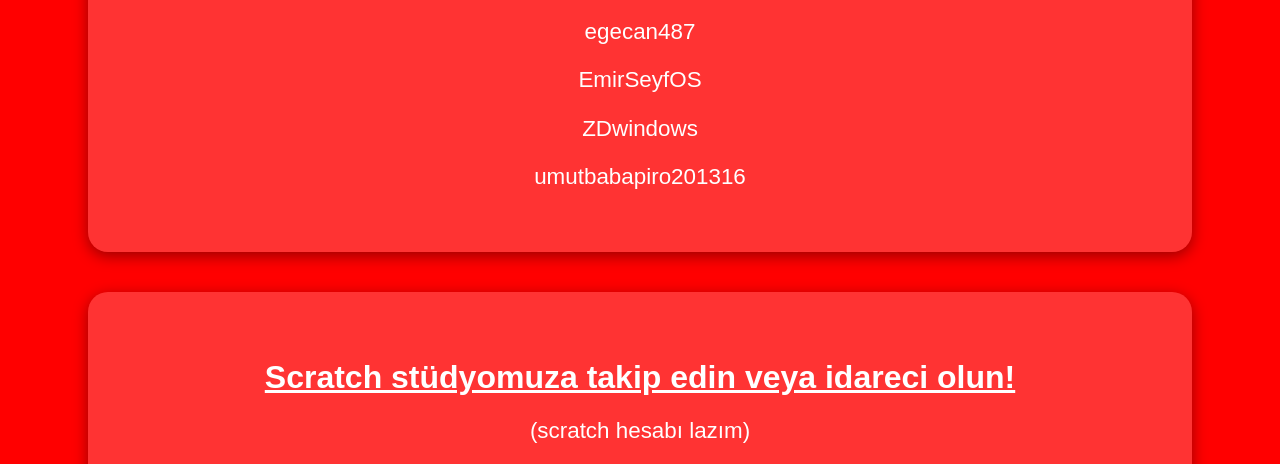
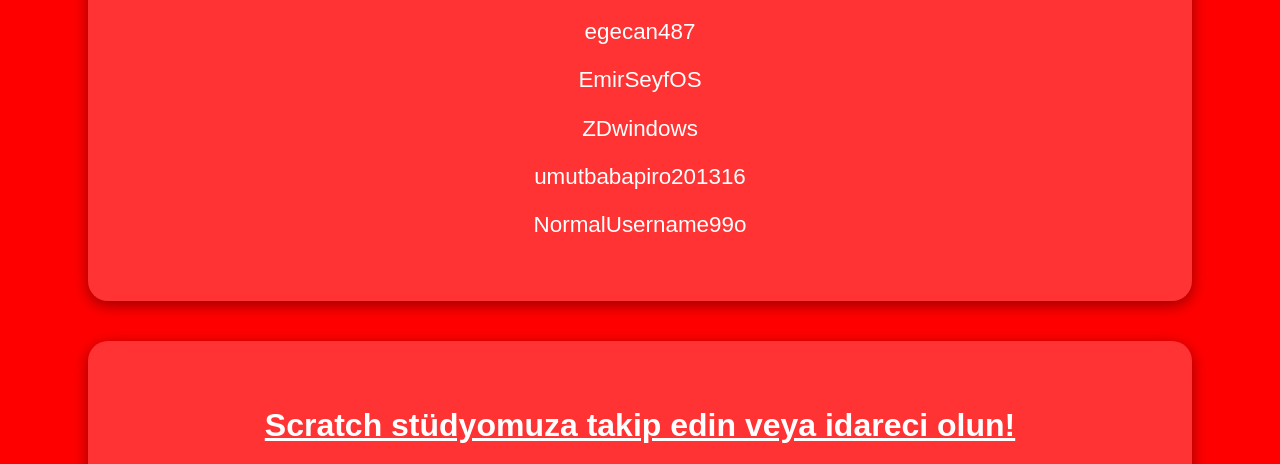
Before and after one commit to lattesiber/lattesiber-gurubu-, a plain HTML site: page index.html in a window 1280 px wide. Shown: the part 615-1079 px from the top of the page. Drawn offline with Linux system fonts and the light colour scheme.

Commit message:
Update index.html

```diff
--- a/index.html
+++ b/index.html
@@ -111,6 +111,7 @@
     <p>EmirSeyfOS</p>
     <p>ZDwindows</p>
     <p>umutbabapiro201316</p>
+    <p>NormalUsername99o</p>
   </div>
 
   <div class="buyuk-kutu">
```
